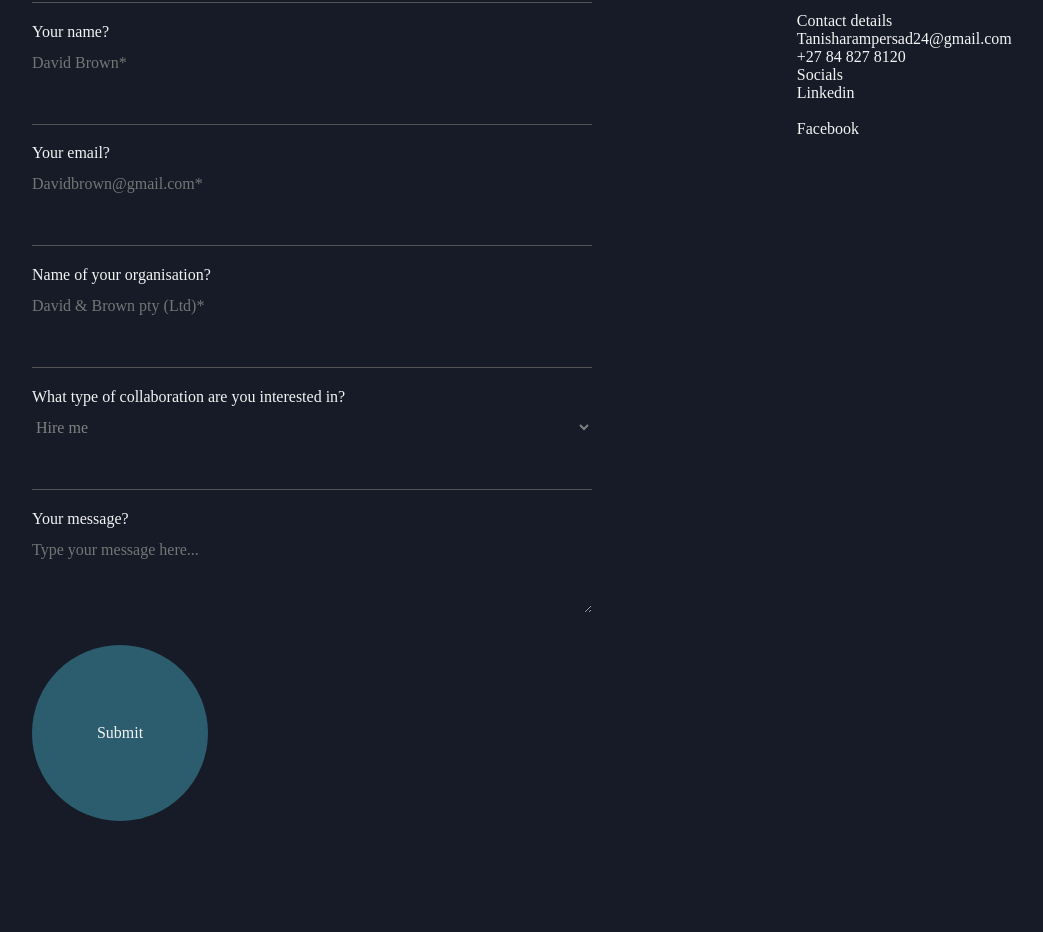
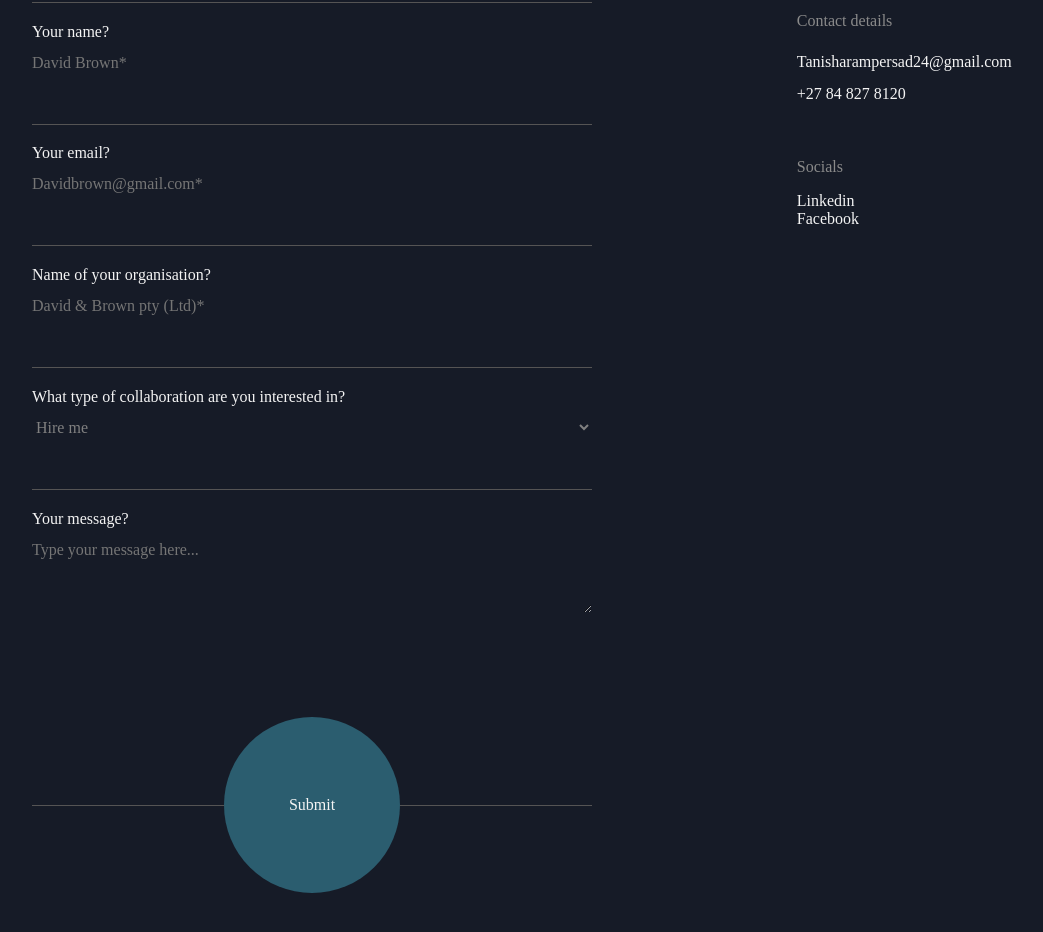
Before and after one commit to TanishaRampersad/My-Portfolio, a React (Create React App) app in the folder portfolio/: page /contact in a window 1280 px wide. Shown: the part 380-1312 px from the top of the page, without its empty margins (112-1155 px from the left). Built offline with nearby package versions, Linux system fonts and the light colour scheme; a web font is replaced by a local one.

Commit message:
updated contact page button and contact

```diff
--- a/portfolio/src/components/Contact.css
+++ b/portfolio/src/components/Contact.css
@@ -145,6 +145,21 @@ input:focus, textarea:focus, select:focus {
 }
 
 
+.submit-container{
+    display: flex;
+    align-items: center;
+    justify-content: center;
+    margin-top: 10rem;
+}
+
+.submit-container hr{
+    width: 100%;
+    background-color: rgb(85, 84, 84);
+    height: 0.8px;
+    border: none;
+}
+
+
 .submitButton{
     width: 11rem;
     height: 11rem;
@@ -159,7 +174,8 @@ input:focus, textarea:focus, select:focus {
     text-transform: uppercase;
     cursor: pointer;
     z-index: 2;
-    /* transform: translateY(-50%); */
+    position: absolute;
+    /* transform: translateX(100%); */
 }
 
 .submitButton input{
@@ -167,3 +183,32 @@ input:focus, textarea:focus, select:focus {
     cursor: pointer;
     margin: 0 auto;
 }
+
+.contactSection2 h5{
+    color: rgb(138, 138, 138);
+    padding-bottom: 1rem;
+}
+
+.topContact{
+    margin-bottom: 3rem;
+}
+
+.topContact p{
+    line-height: 2rem;
+}
+
+.L{
+    text-decoration: none;
+}
+
+.L p:hover{
+    color: rgb(78, 123, 140);
+}
+
+.F{
+    text-decoration: none;
+}
+
+.F p:hover{
+    color: rgb(78, 123, 140);
+}
--- a/portfolio/src/components/Contact.js
+++ b/portfolio/src/components/Contact.js
@@ -11,7 +11,7 @@ export default function Contact() {
         function submitAnimation() {
             const submit = document.querySelector('.submitButton');
 
-            const tween = gsap.to(submit, {x: 400, ease: 'power1.inOut'})
+            const tween = gsap.to(submit, {x: 180, ease: 'power1.inOut'})
 
             ScrollTrigger.create({
                 trigger: submit,
@@ -64,6 +64,7 @@ export default function Contact() {
                             <textarea id="userMessage" name="message" rows="4" placeholder="Type your message here..."></textarea>
 
                             <div className="submit-container">
+                                <hr/>
                                 <div className='submitButton'><input type="submit" value="Submit"></input></div>
                             </div>
                         </form>
@@ -80,11 +81,11 @@ export default function Contact() {
                         <div className="bottomContact">
                             <h5>Socials</h5>
 
-                            <a className="linkedin" target="_blank" rel="noopener noreferrer" href='https://www.linkedin.com/in/tanisha-rampersad-18269b14a/'>
+                            <a className="L" target="_blank" rel="noopener noreferrer" href='https://www.linkedin.com/in/tanisha-rampersad-18269b14a/'>
                                 <p>Linkedin</p>
                             </a>
 
-                            <a className="facebook" target="_blank" rel="noopener noreferrer" href='https://www.facebook.com/Tanish244/'>
+                            <a className="F" target="_blank" rel="noopener noreferrer" href='https://www.facebook.com/Tanish244/'>
                                 <p>Facebook</p>
                             </a>
                         </div>
```
